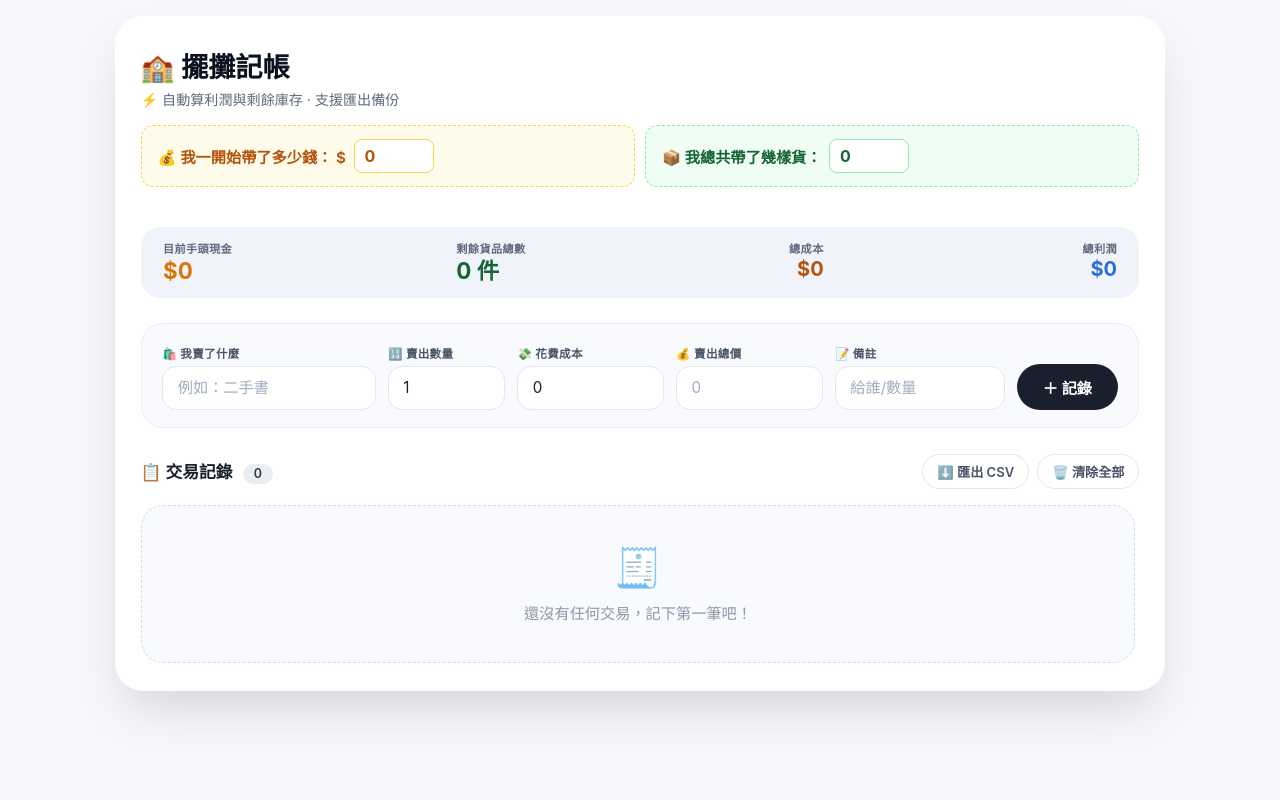
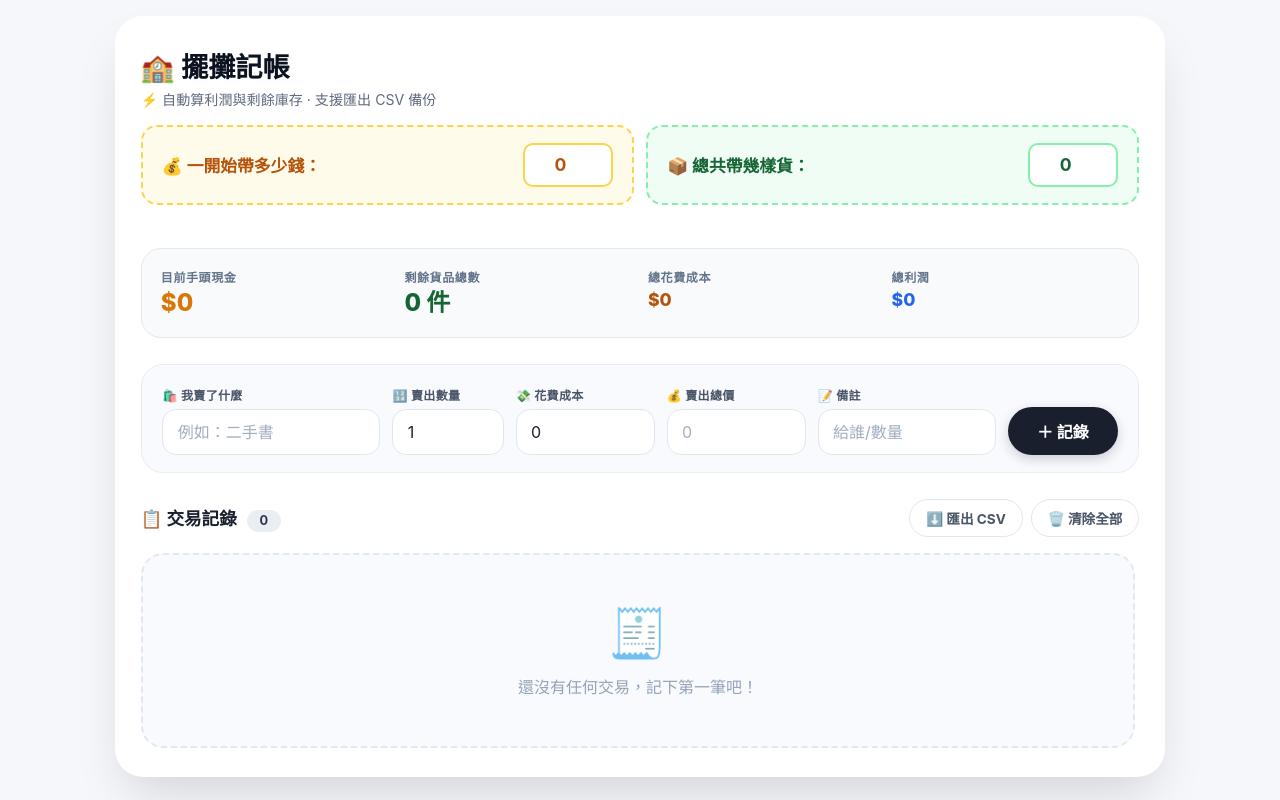
Before and after one commit to p222076-create/zhang-ben, a plain HTML site: page index.html in a window 1280 px wide. Drawn offline with Linux system fonts and the light colour scheme.

Commit message:
Update index.html

```diff
--- a/index.html
+++ b/index.html
@@ -38,26 +38,27 @@
   .greeting h1 { font-size: 1.7rem; font-weight: 700; color: #0b1220; }
   .greeting p { font-size: 0.88rem; color: #5e6a7d; margin-top: 4px; }
 
-  /* 設定區 (資金與庫存) */
+  /* 上方設定區塊：資金與庫存 */
   .settings-area {
     display: flex;
     flex-wrap: wrap;
-    gap: 10px;
-    margin-bottom: 1rem;
+    gap: 12px;
+    margin-bottom: 1.2rem;
     width: 100%;
   }
   .setting-box {
     background: #fffbeb;
-    border: 1.5px dashed #fcd34d;
-    border-radius: 12px;
-    padding: 0.8rem 1rem;
+    border: 2px dashed #fcd34d;
+    border-radius: 16px;
+    padding: 1rem 1.2rem;
     display: flex;
     align-items: center;
-    gap: 8px;
-    font-weight: 600;
+    justify-content: space-between;
+    gap: 10px;
+    font-weight: 700;
     color: #b45309;
-    font-size: 0.95rem;
-    flex: 1 1 200px;
+    font-size: 1.05rem;
+    flex: 1 1 250px;
   }
   .setting-box.stock {
     background: #f0fdf4;
@@ -65,49 +66,53 @@
     color: #166534;
   }
   .setting-box input {
-    width: 80px;
-    padding: 0.4rem 0.6rem;
-    border-radius: 8px;
-    border: 1px solid #fcd34d;
+    width: 90px;
+    padding: 0.6rem 0.8rem;
+    border-radius: 10px;
+    border: 2px solid #fcd34d;
     font-family: inherit;
-    font-size: 1rem;
+    font-size: 1.1rem;
     font-weight: 700;
     color: #b45309;
     background: white;
     outline: none;
+    text-align: center;
   }
   .setting-box.stock input {
     border-color: #86efac;
     color: #166534;
   }
 
+  /* 統計面板 */
   .stats {
     display: flex;
     flex-wrap: wrap;
-    gap: 0.6rem 1.4rem;
-    background: #f0f3fa;
-    padding: 0.8rem 1.4rem;
+    gap: 1rem;
+    background: #f8fafc;
+    border: 1px solid #e2e8f0;
+    padding: 1.2rem;
     border-radius: 20px;
     width: 100%;
     justify-content: space-between;
     margin-top: 0.5rem;
   }
-  .stat-item { text-align: right; min-width: 74px; }
+  .stat-item { text-align: left; flex: 1 1 100px; }
   .stat-label {
-    font-size: 0.7rem;
+    font-size: 0.75rem;
     text-transform: uppercase;
-    letter-spacing: 0.03em;
-    color: #5e6a7d;
-    font-weight: 600;
+    letter-spacing: 0.05em;
+    color: #64748b;
+    font-weight: 700;
+    margin-bottom: 4px;
   }
-  .stat-value { font-size: 1.25rem; font-weight: 700; line-height: 1.3; }
+  .stat-value { font-size: 1.5rem; font-weight: 800; line-height: 1.2; }
 
-  .cash-text { color: #d97706; font-size: 1.4rem; }
-  .stock-text { color: #166534; font-size: 1.4rem; }
-  .cost-text { color: #b45309; }
-  .price-text { color: #1e7e34; }
-  .profit-text { color: #2b6ed7; }
+  .cash-text { color: #d97706; }
+  .stock-text { color: #166534; }
+  .cost-text { color: #b45309; font-size: 1.1rem; }
+  .profit-text { color: #2563eb; font-size: 1.1rem; }
 
+  /* 輸入表單 */
   .quick-add {
     background: #f8fafd;
     border-radius: 22px;
@@ -124,21 +129,21 @@
   .input-group { flex: 1 1 100px; min-width: 0; }
   .input-group label {
     display: block;
-    font-size: 0.72rem;
-    font-weight: 600;
+    font-size: 0.75rem;
+    font-weight: 700;
     text-transform: uppercase;
     letter-spacing: 0.03em;
     color: #4a5568;
-    margin-bottom: 5px;
+    margin-bottom: 6px;
   }
   .input-group input {
     width: 100%;
-    padding: 0.7rem 0.9rem;
+    padding: 0.75rem 0.9rem;
     border-radius: 14px;
     border: 1.5px solid #dfe7f0;
     background: white;
     font-family: inherit;
-    font-size: 0.95rem;
+    font-size: 1rem;
     color: #1a1f2e;
     outline: none;
     transition: 0.15s;
@@ -153,19 +158,21 @@
     background: #1a1f2e;
     color: white;
     border: none;
-    padding: 0.7rem 1.6rem;
+    padding: 0.75rem 1.8rem;
     border-radius: 30px;
-    font-weight: 600;
-    font-size: 0.95rem;
+    font-weight: 700;
+    font-size: 1rem;
     cursor: pointer;
-    height: 46px;
+    height: 48px;
     flex: 0 0 auto;
     font-family: inherit;
     transition: 0.2s;
+    box-shadow: 0 4px 12px rgba(26,31,46,0.2);
   }
   .btn-add:hover { background: #0b1220; }
   .btn-add:active { transform: scale(0.98); }
 
+  /* 列表與工具列 */
   .toolbar {
     display: flex;
     flex-wrap: wrap;
@@ -174,14 +181,14 @@
     margin-bottom: 1rem;
     gap: 10px;
   }
-  .toolbar h2 { font-size: 1.05rem; font-weight: 700; color: #1a1f2e; }
+  .toolbar h2 { font-size: 1.1rem; font-weight: 800; color: #1a1f2e; }
   .record-count {
     background: #e9eef3;
-    padding: 0.15rem 0.7rem;
+    padding: 0.2rem 0.8rem;
     border-radius: 40px;
-    font-size: 0.78rem;
+    font-size: 0.8rem;
     color: #2d3748;
-    font-weight: 600;
+    font-weight: 700;
     margin-left: 6px;
   }
   .toolbar-actions { display: flex; gap: 8px; flex-wrap: wrap; }
@@ -190,25 +197,26 @@
     background: none;
     border: 1.5px solid #dfe7f0;
     color: #4a5568;
-    font-size: 0.82rem;
+    font-size: 0.85rem;
     cursor: pointer;
-    padding: 7px 14px;
+    padding: 8px 16px;
     border-radius: 30px;
-    font-weight: 600;
+    font-weight: 700;
     font-family: inherit;
     transition: 0.15s;
     display: inline-flex;
     align-items: center;
-    gap: 5px;
+    gap: 6px;
   }
   .btn-tool:hover { background: #f0f3fa; border-color: #cbd5e0; }
   .btn-tool.danger:hover { background: #fce9ef; color: #c7254e; border-color: #f5c2d0; }
   .btn-tool.export:hover { background: #e3f5e9; color: #1e7e34; border-color: #b7e0c4; }
 
+  /* 交易記錄列表 */
   .records-list {
     display: flex;
     flex-direction: column;
-    gap: 8px;
+    gap: 10px;
     max-height: 460px;
     overflow-y: auto;
     padding-right: 4px;
@@ -218,7 +226,7 @@
     display: flex;
     justify-content: space-between;
     align-items: center;
-    padding: 0.95rem 1.1rem;
+    padding: 1rem 1.2rem;
     background: #ffffff;
     border-radius: 18px;
     border: 1px solid #edf2f9;
@@ -235,18 +243,18 @@
   .record-left {
     display: flex;
     align-items: center;
-    gap: 12px;
+    gap: 14px;
     min-width: 0;
     flex: 1;
   }
   .record-icon {
-    width: 40px;
-    height: 40px;
-    border-radius: 13px;
+    width: 44px;
+    height: 44px;
+    border-radius: 14px;
     display: flex;
     align-items: center;
     justify-content: center;
-    font-size: 1rem;
+    font-size: 1.1rem;
     flex-shrink: 0;
     font-weight: 700;
     background: #eef4ff;
@@ -255,8 +263,8 @@
 
   .record-main { min-width: 0; }
   .record-desc {
-    font-weight: 600;
-    font-size: 0.98rem;
+    font-weight: 700;
+    font-size: 1rem;
     color: #1a1f2e;
     white-space: nowrap;
     overflow: hidden;
@@ -264,49 +272,50 @@
     max-width: 180px;
   }
   .record-meta {
-    font-size: 0.7rem;
+    font-size: 0.75rem;
     color: #7b8a9e;
     display: flex;
-    gap: 10px;
-    margin-top: 3px;
+    align-items: center;
+    gap: 8px;
+    margin-top: 4px;
     flex-wrap: wrap;
   }
-  .record-meta .note { color: #8b6f3e; }
+  .record-meta .note { color: #8b6f3e; font-weight: 600; }
 
-  /* 顯示賣出數量的標籤 */
+  /* 賣出數量標籤 */
   .qty-badge {
     background: #e0f2fe;
     color: #0369a1;
-    padding: 2px 6px;
-    border-radius: 4px;
-    font-weight: 700;
+    padding: 3px 8px;
+    border-radius: 6px;
+    font-weight: 800;
     font-size: 0.75rem;
   }
 
   .record-nums {
     display: flex;
     align-items: center;
-    gap: 12px;
+    gap: 14px;
     flex-shrink: 0;
     text-align: right;
     flex-wrap: wrap;
     justify-content: flex-end;
   }
-  .num-block { min-width: 52px; }
-  .num-label { font-size: 0.62rem; color: #8b97a9; font-weight: 600; text-transform: uppercase; }
-  .num-val { font-weight: 700; font-size: 0.92rem; }
+  .num-block { min-width: 54px; }
+  .num-label { font-size: 0.65rem; color: #94a3b8; font-weight: 700; text-transform: uppercase; margin-bottom: 2px;}
+  .num-val { font-weight: 800; font-size: 0.95rem; }
   .num-cost { color: #b45309; }
   .num-price { color: #1e7e34; }
-  .num-profit { color: #2b6ed7; }
+  .num-profit { color: #2563eb; }
   .num-profit.negative { color: #c7254e; }
 
   .delete-item {
     background: none;
     border: none;
-    color: #bcc6d4;
+    color: #cbd5e1;
     cursor: pointer;
-    font-size: 1.05rem;
-    padding: 6px 8px;
+    font-size: 1.2rem;
+    padding: 8px;
     border-radius: 30px;
     font-family: inherit;
     line-height: 1;
@@ -317,14 +326,15 @@
 
   .empty-state {
     text-align: center;
-    padding: 2.4rem 1.5rem;
-    color: #8b97a9;
+    padding: 3rem 1.5rem;
+    color: #94a3b8;
     background: #f8fafd;
     border-radius: 22px;
-    border: 1px dashed #d0ddeb;
-    font-size: 0.95rem;
+    border: 2px dashed #e2e8f0;
+    font-size: 1rem;
+    font-weight: 500;
   }
-  .empty-state .big-emoji { font-size: 2.4rem; display: block; margin-bottom: 10px; }
+  .empty-state .big-emoji { font-size: 3rem; display: block; margin-bottom: 12px; }
 
   @media (max-width: 760px) {
     .app-container { padding: 1.3rem 1rem; }
@@ -333,7 +343,7 @@
     .btn-add { width: 100%; }
     .record-desc { max-width: 120px; }
     .record-nums { gap: 8px; }
-    .num-block { min-width: 44px; }
+    .num-block { min-width: 46px; }
   }
 </style>
 </head>
@@ -343,32 +353,32 @@
   <div class="header">
     <div class="greeting" style="width: 100%;">
       <h1>🏫 擺攤記帳</h1>
-      <p>⚡ 自動算利潤與剩餘庫存 · 支援匯出備份</p>
+      <p>⚡ 自動算利潤與剩餘庫存 · 支援匯出 CSV 備份</p>
     </div>
 
     <!-- 設定區：期初資金 & 初始庫存 -->
     <div class="settings-area">
       <div class="setting-box">
-        <span>💰 我一開始帶了多少錢： $</span>
+        <span>💰 一開始帶多少錢：</span>
         <input type="number" id="initialFundsInput" value="0" min="0" step="1">
       </div>
       <div class="setting-box stock">
-        <span>📦 我總共帶了幾樣貨：</span>
+        <span>📦 總共帶幾樣貨：</span>
         <input type="number" id="initialStockInput" value="0" min="0" step="1">
       </div>
     </div>
 
     <div class="stats">
-      <div class="stat-item" style="text-align: left;">
+      <div class="stat-item">
         <div class="stat-label">目前手頭現金</div>
         <div class="stat-value cash-text" id="currentCash">$0</div>
       </div>
-      <div class="stat-item" style="text-align: left;">
+      <div class="stat-item">
         <div class="stat-label">剩餘貨品總數</div>
-        <div class="stat-value stock-text" id="remainingStock">0</div>
+        <div class="stat-value stock-text" id="remainingStock">0 件</div>
       </div>
       <div class="stat-item">
-        <div class="stat-label">總成本</div>
+        <div class="stat-label">總花費成本</div>
         <div class="stat-value cost-text" id="totalCost">$0</div>
       </div>
       <div class="stat-item">
@@ -378,10 +388,10 @@
     </div>
   </div>
 
-  <!-- 新增表單，加入「賣出數量」 -->
+  <!-- 新增表單：包含賣出數量 -->
   <div class="quick-add">
     <div class="form-row">
-      <div class="input-group" style="flex: 2 1 120px;">
+      <div class="input-group" style="flex: 2 1 140px;">
         <label>🛍️ 我賣了什麼</label>
         <input type="text" id="descInput" placeholder="例如：二手書" maxlength="30">
       </div>
@@ -397,7 +407,7 @@
         <label>💰 賣出總價</label>
         <input type="number" id="priceInput" placeholder="0" min="0" step="0.01">
       </div>
-      <div class="input-group" style="flex: 1.5 1 100px;">
+      <div class="input-group" style="flex: 1.5 1 120px;">
         <label>📝 備註</label>
         <input type="text" id="noteInput" placeholder="給誰/數量" maxlength="40">
       </div>
@@ -510,7 +520,7 @@
 
     totalCostEl.textContent = '$' + formatMoney(totalCost);
     totalProfitEl.textContent = '$' + formatMoney(totalProfit);
-    totalProfitEl.style.color = totalProfit < 0 ? '#c7254e' : '#2b6ed7';
+    totalProfitEl.style.color = totalProfit < 0 ? '#c7254e' : '#2563eb';
 
     if (records.length === 0) {
       recordsListEl.innerHTML =
```
